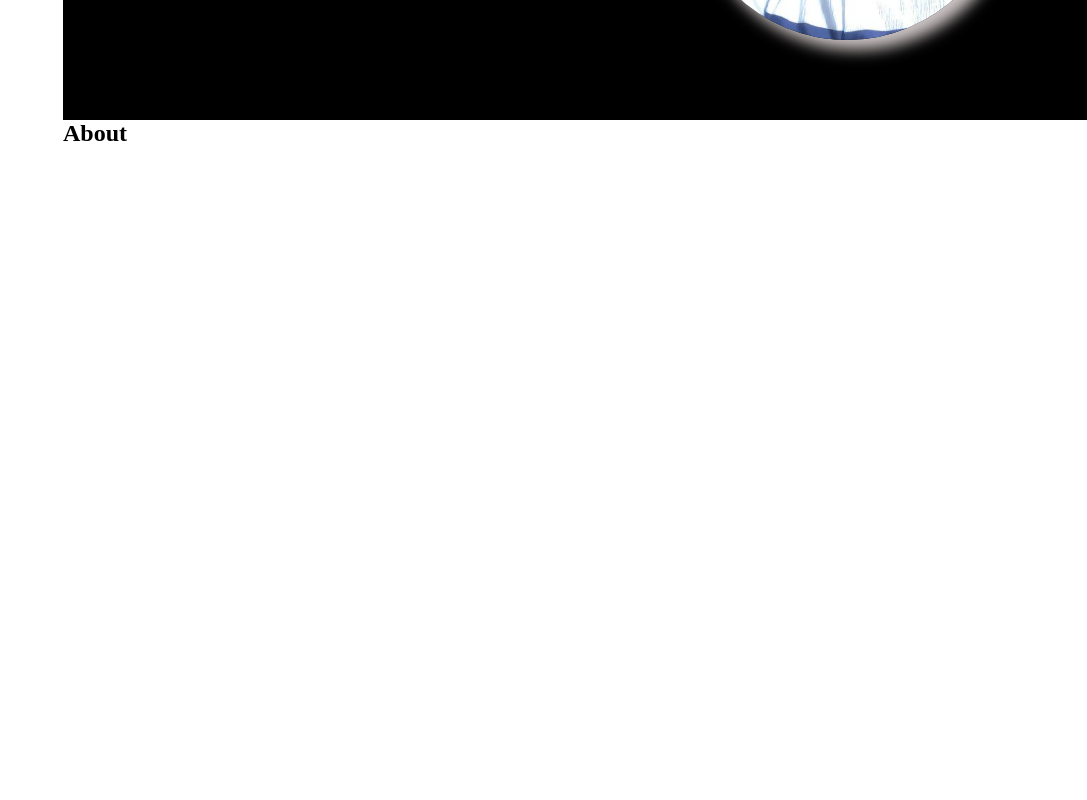
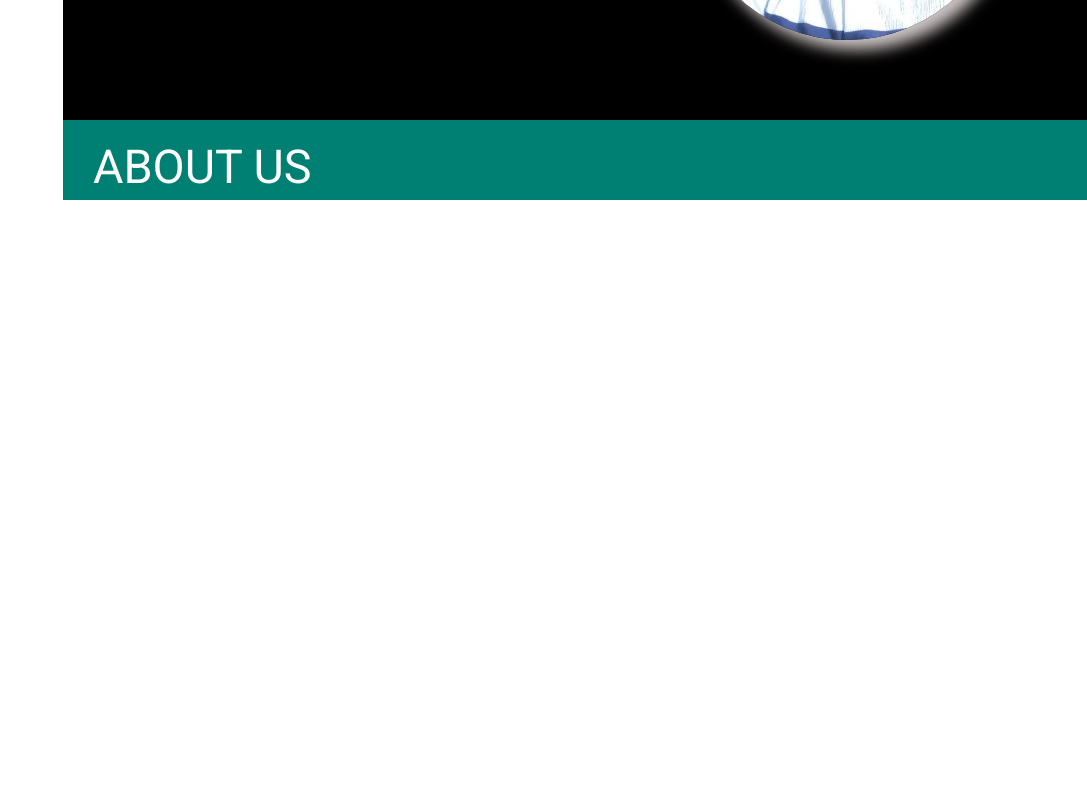
Before and after one commit to asnganje/professional-portoflio-v1, a React (Vite) app: page / in a window 1280 px wide. Shown: the part 680-1480 px from the top of the page, without its empty margins (193-1280 px from the left). Built offline with nearby package versions, Linux system fonts and the light colour scheme.

Commit message:
Add header to  about page

```diff
--- a/src/pages/About.jsx
+++ b/src/pages/About.jsx
@@ -1,8 +1,11 @@
+import { Header } from "../components";
 import { useGlobalContext } from "../context";
 
 const About = () => {
     const {isSidebarOpen} = useGlobalContext()
-    return <h2 className="abt">About</h2>
+    return <div className="abt">
+            <Header title="About Us"/>
+        </div>
 }
 
 export default About;
```
